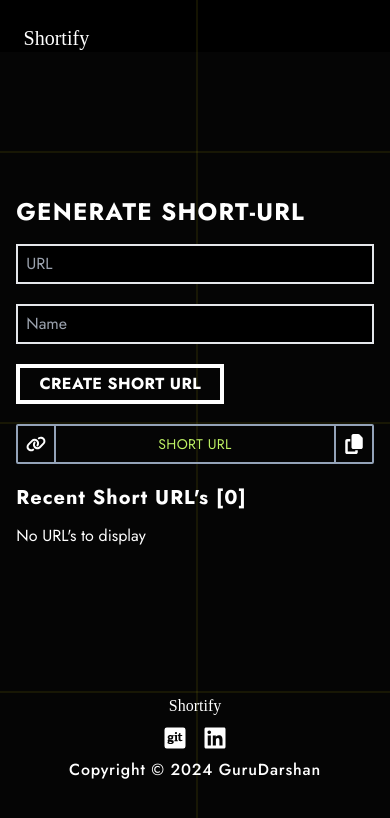
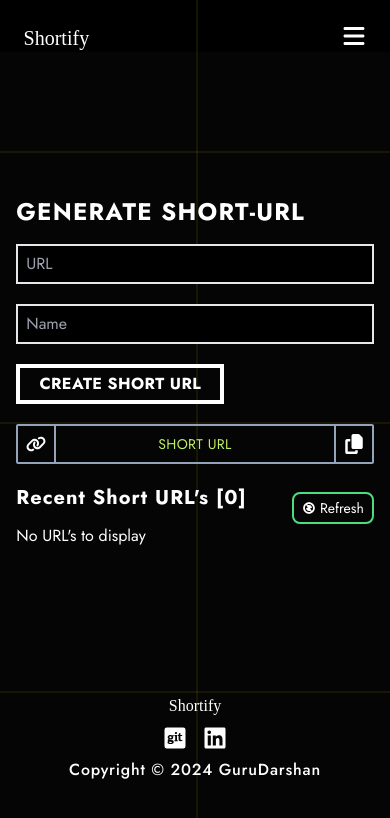
Before and after one commit to GuruDarshan57/URL-Shortner-Frontend, a React (Vite) app: page /generate in a window 390 px wide. Shown: the top 818 px of the page. Built offline with nearby package versions, Linux system fonts and the light colour scheme; a web font is replaced by a local one.

Commit message:
added refresh button

```diff
--- a/src/Components/Footer/Footer.jsx
+++ b/src/Components/Footer/Footer.jsx
@@ -12,9 +12,8 @@
                     Shortify
                 </div>
                 <div className='flex gap-4 place-content-center mt-2 sm:mt-0'>
-                    {/* <a href="https://github.com/GuruDarshan57" target="_blank"><i className="fa-brands fa-square-git text-2xl cursor-pointer" style={{ color: "#ffffff" }} ></i></a> */}
                     <a className='place-content-center' href="https://github.com/GuruDarshan57" target="_blank"><span className='text-2xl cursor-pointer'><FaGitSquare /></span></a>
-                    <a className='place-content-center' href="https://www.linkedin.com/in/gurudarshan-l-772a1b25b/" target="_blank"><span className='text-2xl cursor-pointer'><FaLinkedin /></span></a>
+                    <a className='place-content-center' href="https://www.linkedin.com/in/gurudarshan57/" target="_blank"><span className='text-2xl cursor-pointer'><FaLinkedin /></span></a>
                 </div>
                 <div className='flex mt-2 sm:mt-0 tracking-wider font-medium place-content-center'>
                     Copyright © {new Date().toString().slice(10, 15)} GuruDarshan
--- a/src/Components/Navbar/Navbar.jsx
+++ b/src/Components/Navbar/Navbar.jsx
@@ -1,5 +1,7 @@
 import React, { useState } from 'react';
 import useGetUserDetails from '../../hooks/useGetUserDetails';
+import { FaBars } from "react-icons/fa6";
+import { RxCross2 } from "react-icons/rx";
 
 const Navbar = () => {
     const { user_data } = useGetUserDetails();
@@ -25,7 +27,7 @@
                         Shortify
                     </div>
                     <div>
-                        {toogle ? <i className="fa-solid fa-x text-2xl" style={{ color: "#ffffff" }} onClick={() => { setToggle(false) }}></i> : <i className="fa-solid fa-bars text-2xl" style={{ color: "#ffffff" }} onClick={() => { setToggle(true) }}></i>}
+                        {toogle ? <span className="fa-solid fa-x text-2xl" style={{ color: "#ffffff" }} onClick={() => { setToggle(false) }}><RxCross2 /></span> : <span className="fa-solid fa-bars text-2xl" style={{ color: "#ffffff" }} onClick={() => { setToggle(true) }}><FaBars /></span>}
                     </div>
                 </div>
                 <div className={`${toogle ? "flex-col mt-3" : "hidden"} sm:flex sm:flex-row w-full justify-evenly pt-2 sm:p-0 bg-black`} >
--- a/src/Pages/Analytics/Analytics.jsx
+++ b/src/Pages/Analytics/Analytics.jsx
@@ -3,17 +3,20 @@
 import AURL from '../../Components/AURL/AURL'
 import PieChart from '../../Components/PieChart/PieChart'
 import { toast } from 'react-hot-toast';
+import { RiRefreshFill } from "react-icons/ri";
 
 const Analytics = () => {
     const { user_data } = useGetUserDetails()
     const [data, setData] = useState()
     const [loader, setLoader] = useState(true)
+    const [refresh, setRefresh] = useState(true)
     useEffect(() => {
         getAnalyticsData()
-    }, [])
+    }, [refresh])
     const getAnalyticsData = async (e) => {
         if (user_data) {
             try {
+                setLoader(true)
                 var res = -1;
                 setTimeout(() => {
                     res != -1 ? "" : toast.error("Server has started Now.\nPlease wait for few seconds", { autoClose: 4000 })
@@ -46,7 +49,7 @@
                     <div className='flex place-content-center'>
                         {data?.url_data ? <PieChart data={data?.url_data} /> : ""}
                     </div>
-
+                    <span className='justify-self-end w-fit flex items-center gap-1 cursor-pointer border-2 rounded-lg p-1 px-2 text-sm border-green-400 hover:text-green-400 hover:border-white' onClick={() => { setRefresh((e) => !e) }}><RiRefreshFill />Refresh</span>
                     <div>
                         <div>
                             {data ? <AURL data={{ name: "Name", url: "URL", short_id: "Short URL", clicks: "Clicks" }} heading={true} /> : ""}
--- a/src/Pages/Generate/Generate.jsx
+++ b/src/Pages/Generate/Generate.jsx
@@ -4,6 +4,7 @@
 import URL from '../../Components/URL/URL';
 import { FaCopy } from "react-icons/fa6";
 import { FaLink } from "react-icons/fa6";
+import { RiRefreshFill } from "react-icons/ri";
 
 const Generate = () => {
     const { user_data } = useGetUserData()
@@ -12,6 +13,7 @@
     const [s_url, setS_url] = useState("SHORT URL")
     const [recentURL, setRecentURL] = useState([])
     const [loader, setLoader] = useState(false)
+    const [refresh, setRefresh] = useState(true)
 
     const copyLink = (url) => {
         navigator.clipboard.writeText(url)
@@ -19,7 +21,7 @@
 
     useEffect(() => {
         getRecent()
-    }, [])
+    }, [refresh])
 
     const getRecent = async () => {
         if (user_data) {
@@ -104,11 +106,11 @@
                     }}><FaCopy /></span>
                 </div>
                 <div className='w-full'>
-                    <div><h2 className='mt-5 text-xl sm:text-2xl font-bold tracking-wider mb-3'>Recent Short URL's [{recentURL.length}]</h2></div>
+                    <div className='flex justify-between items-center'><h2 className='mt-5 text-xl sm:text-2xl font-bold tracking-wider mb-3'>Recent Short URL's [{recentURL.length}]</h2><span className='self-end flex items-center gap-1 cursor-pointer border-2 rounded-lg p-1 px-2 text-sm border-green-400 hover:text-green-400 hover:border-white' onClick={() => { setRefresh((e) => !e) }}><RiRefreshFill />Refresh</span></div>
                     <div className='flex-col w-full'>
                         {recentURL.length != 0 ? <URL data={{ name: "Name", url: "URL", short_id: "Short URL" }} heading={true} /> : ""}
                         {recentURL.length != 0 ? recentURL.map(ele => {
-                            return <URL data={ele} />
+                            return <URL key={ele.name} data={ele} />
                         }) : <h4>No URL's to display</h4>}</div>
                     {recentURL.length != 0 ? <div className='pl-1'><h5 className='mt-2'>For More detalied view visit Analytics page</h5></div> : ""}
                 </div>
--- a/src/Pages/Home/Home.jsx
+++ b/src/Pages/Home/Home.jsx
@@ -1,4 +1,5 @@
 import React, { useState } from 'react'
+import { Link } from 'react-router-dom';
 import { useNavigate } from 'react-router-dom'
 import useGetUserDetails from '../../hooks/useGetUserDetails'
 import { FaLink } from "react-icons/fa6";
@@ -19,9 +20,9 @@
                 <div className='py-16 sm:py-10 text-4xl font-bold text-orange-400' >Shorten, Share, and Track your URL's effortlessly.</div>
                 <div><button className='w-40 p-1 border-4 uppercase tracking-wider hover:bg-white font-bold hover:text-black' onClick={handleClick}>Get Started</button></div>
                 <div className='flex justify-center gap-8 p-4 pt-10 sm:mt-4'>
-                    <button className='border-2 p-4 rounded-full border-slate-400 cursor-default'><span className=''><FaLink /></span></button>
-                    <button className='border-2 p-4 rounded-full border-slate-400 cursor-default'><span className=''><FaShareNodes /></span></button>
-                    <button className='border-2 p-4 rounded-full border-slate-400 cursor-default'><span className=''><FaChartSimple /></span></button>
+                    <a href={"/analytics"} className='border-2 p-4 rounded-full border-slate-400 cursor-pointer hover:bg-white hover:text-black'><span className=''><FaLink /></span></a>
+                    <a href={"/analytics"} className='border-2 p-4 rounded-full border-slate-400 cursor-pointer hover:bg-white hover:text-black'><span className=''><FaShareNodes /></span></a>
+                    <a href={"/analytics"} className='border-2 p-4 rounded-full border-slate-400 cursor-pointer hover:bg-white hover:text-black'><span className=''><FaChartSimple /></span></a>
                 </div>
             </div>
         </div>
```
